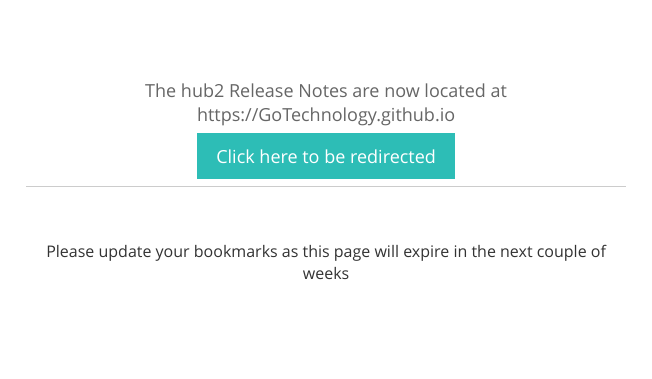
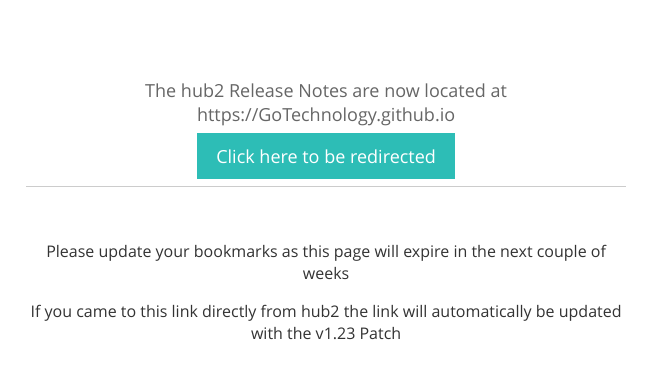
Before and after one commit to qedi-GoTechnology/qedi-GoTechnology.github.io, a plain HTML site: page index.html in a window 1280 px wide. Shown: the part 163-542 px from the top of the page, without its empty margins (314-966 px from the left). Drawn offline with Linux system fonts and the light colour scheme.

Commit message:
Update index.html

```diff
--- a/index.html
+++ b/index.html
@@ -56,6 +56,7 @@ text-decoration: none;
         </h2>
         <br />
          <p>Please update your bookmarks as this page will expire in the next couple of weeks </p>
+        <p> If you came to this link directly from hub2 the link will automatically be updated with the v1.23 Patch </p>
     </div>
 </body>
 </html>
```
